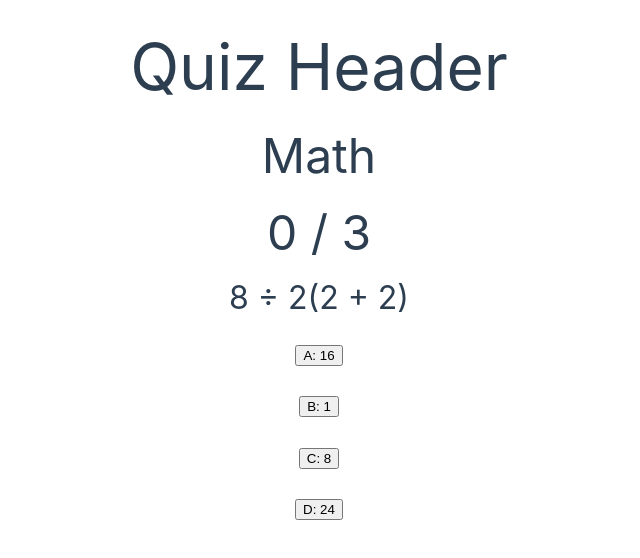
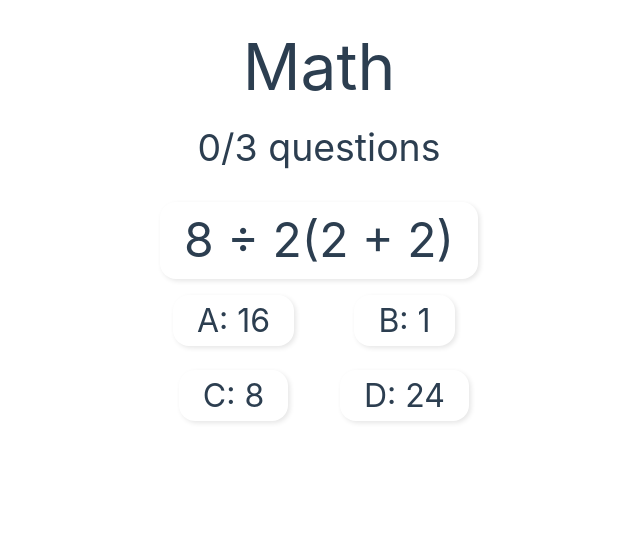
Before and after one commit to sendemy/quizApp, a Vue app: page /quiz/1 in a window 1280 px wide. Shown: the top 558 px of the page, without its empty margins (321-961 px from the left). Built offline with nearby package versions, Linux system fonts and the light colour scheme.

Commit message:
some animations added

```diff
--- a/src/components/Question.vue
+++ b/src/components/Question.vue
@@ -9,10 +9,51 @@ const sendResult = (isCorrect) => {
 </script>
 
 <template>
-	<p>{{ question.text }}</p>
-	<div v-for="option in question.options" :key="option.id">
-		<button @click="sendResult(option.isCorrect)">
-			{{ option.label }}: {{ option.text }}
-		</button>
+	<div class="question-wrapper">
+		<p>{{ question.text }}</p>
+		<div class="options-wrapper">
+			<div
+				class="option"
+				v-for="option in question.options"
+				:key="option.id"
+				@click="sendResult(option.isCorrect)"
+			>
+				{{ option.label }}: {{ option.text }}
+			</div>
+		</div>
 	</div>
 </template>
+
+<style scoped>
+.question-wrapper {
+	margin-top: 1.5rem;
+}
+.options-wrapper {
+	display: grid;
+	grid-gap: 1.5rem;
+	grid-template-columns: 1fr 1fr;
+	grid-template-rows: 1fr 1fr;
+	margin-top: 1rem;
+}
+.option {
+	box-shadow: 2px 2px 5px rgba(0, 0, 0, 0.1);
+	border-radius: 1rem;
+	width: fit-content;
+	padding-left: 1.5rem;
+	padding-right: 1.5rem;
+	margin: 0 auto;
+	transition: 0.4s all;
+}
+.option:hover {
+	cursor: pointer;
+	transform: scale(1.1);
+}
+
+p {
+	box-shadow: 2px 2px 5px rgba(0, 0, 0, 0.1);
+	border-radius: 1rem;
+	padding-left: 1.5rem;
+	padding-right: 1.5rem;
+	font-size: 3rem;
+}
+</style>
--- a/src/components/QuizHeader.vue
+++ b/src/components/QuizHeader.vue
@@ -4,8 +4,7 @@ const { quiz, questionsAnswered } = defineProps(['quiz', 'questionsAnswered'])
 
 <template>
 	<div>
-		<h1>Quiz Header</h1>
-		<h2>{{ quiz.name }}</h2>
-		<h2>{{ questionsAnswered }} / {{ quiz.questions.length }}</h2>
+		<h1>{{ quiz.name }}</h1>
+		<h3>{{ questionsAnswered }}/{{ quiz.questions.length }} questions</h3>
 	</div>
 </template>
--- a/src/components/ResultsModal.vue
+++ b/src/components/ResultsModal.vue
@@ -9,8 +9,6 @@ const { results, quiz, correctAnswers } = defineProps([
 const wrongAnswers = quiz.questions.filter(
 	(question) => !results[question.id - 1]
 )
-console.log(wrongAnswers[0].options[0].label)
-// wrongAnswer.option.label
 
 const router = useRouter()
 </script>
@@ -19,7 +17,10 @@ const router = useRouter()
 	<div>
 		<div class="hero-wrapper">
 			<h1>You have completed {{ quiz.name }} Quiz!</h1>
-			<h2>Correct Answers: {{ correctAnswers }}</h2>
+			<h2>
+				You have answered
+				{{ ((correctAnswers / quiz.questions.length) * 100).toFixed(1) }}%
+			</h2>
 		</div>
 		<div>
 			<button @click="router.push(`/`)">Go Home</button>
@@ -32,18 +33,17 @@ const router = useRouter()
 		>
 			<h3>
 				{{
-					quiz.questions.find((question) =>
-						question.text.includes(wrongAnswer.text)
-					).id
+					quiz.questions.find((question) => question.text == wrongAnswer.text)
+						.id
 				}}. {{ wrongAnswer.text }}
 			</h3>
-			<p
+			<div
 				:class="{ 'correct-option': option.isCorrect }"
 				v-for="(option, index) in wrongAnswer.options"
 				:key="index"
 			>
 				{{ option.label }}: {{ option.text }}
-			</p>
+			</div>
 		</div>
 	</div>
 </template>
--- a/src/views/QuizView.vue
+++ b/src/views/QuizView.vue
@@ -40,17 +40,22 @@ function sendResult(isCorrect) {
 				:quiz="quiz"
 				:questionsAnswered="questionIndex"
 			/>
+			<Transition name="bounce" mode="out-in">
 				<Question
+					:key="questionIndex"
 					v-if="!showResultsModal"
 					:question="quiz.questions[questionIndex]"
 					@sendResult="sendResult"
 				/>
+			</Transition>
+			<Transition name="results-fade">
 				<ResultsModal
 					v-if="showResultsModal"
 					:results="results"
 					:quiz="quiz"
 					:correctAnswers="correctAnswers"
 				/>
+			</Transition>
 		</div>
 		<PageNotFound v-else :text-message="`Quiz Not Found`" />
 	</div>
@@ -64,5 +69,34 @@ function sendResult(isCorrect) {
 	align-items: center;
 	margin-top: 1rem;
 	font-size: 2rem;
+	transition: all 0.5s ease-in-out;
+}
+
+.results-fade-enter-active,
+.results-fade-leave-active {
+	transition: opacity 1s ease-out;
+}
+
+.results-fade-enter-from,
+.results-fade-leave-to {
+	opacity: 0;
+}
+
+.bounce-enter-active {
+	animation: bounce-in 0.5s;
+}
+.bounce-leave-active {
+	animation: bounce-in 0.5s reverse;
+}
+@keyframes bounce-in {
+	0% {
+		transform: scale(0);
+	}
+	50% {
+		transform: scale(1.13);
+	}
+	100% {
+		transform: scale(1);
+	}
 }
 </style>
```
Lines whose indentation alone changed are shown as unchanged.
